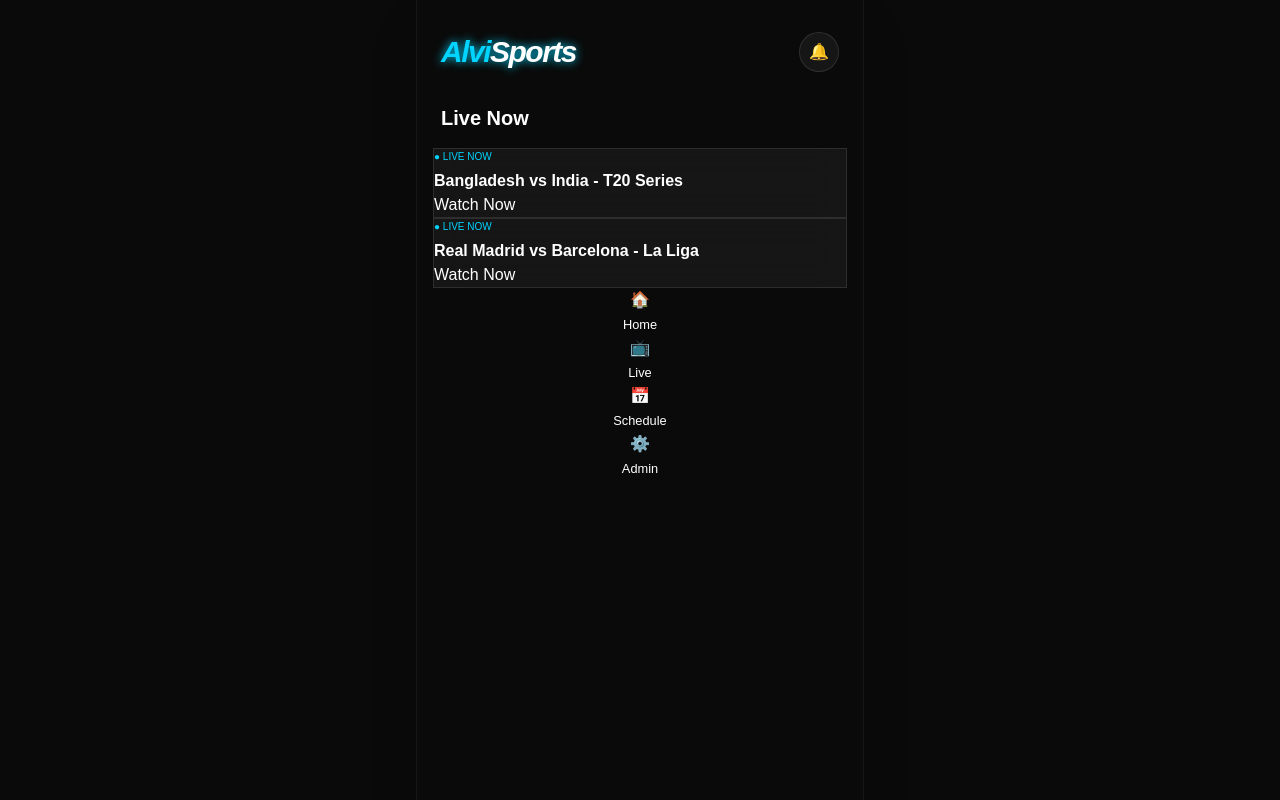
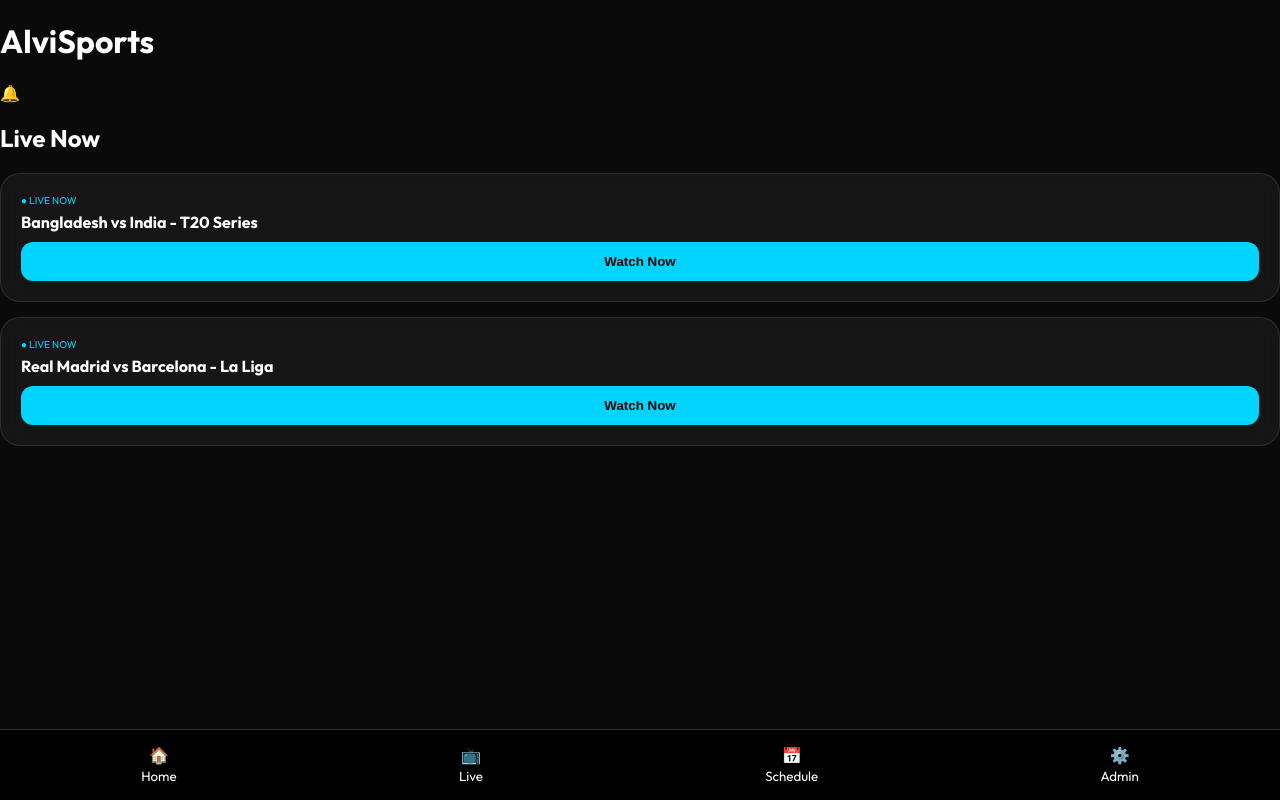
Before and after one commit to Alvi2002/my-sports-app, a Next.js app: page / in a window 1280 px wide. Built offline with nearby package versions, Linux system fonts and the light colour scheme.

Commit message:
Refactor globals.css for layout and styling updates

```diff
--- a/src/app/globals.css
+++ b/src/app/globals.css
@@ -1,22 +1,41 @@
-@tailwind base;
-@tailwind components;
-@tailwind utilities;
-
-@import url('https://fonts.googleapis.com/css2?family=Outfit:wght@400;700;900&display=swap');
+@import url('https://fonts.googleapis.com/css2?family=Outfit:wght@400;700&display=swap');
 
 body {
+  margin: 0;
+  padding: 0;
+  background-color: #0a0a0a;
+  color: #ffffff;
   font-family: 'Outfit', sans-serif;
-  background-color: #0a0a0a !important;
-  color: white !important;
 }
 
 .glass {
   background: rgba(255, 255, 255, 0.05);
-  backdrop-filter: blur(15px);
+  backdrop-filter: blur(10px);
   border: 1px solid rgba(255, 255, 255, 0.1);
+  padding: 20px;
+  border-radius: 20px;
+  margin-bottom: 15px;
 }
 
-.text-neon {
-  color: #00d4ff;
-  text-shadow: 0 0 10px #00d4ff;
+.neon-btn {
+  background: #00d4ff;
+  color: #000;
+  border: none;
+  padding: 12px;
+  border-radius: 12px;
+  font-weight: bold;
+  width: 100%;
+  margin-top: 10px;
+  cursor: pointer;
 }
+
+.nav-bar {
+  position: fixed;
+  bottom: 0;
+  width: 100%;
+  background: rgba(0, 0, 0, 0.9);
+  display: flex;
+  justify-content: space-around;
+  padding: 15px 0;
+  border-top: 1px solid #333;
+}
```
